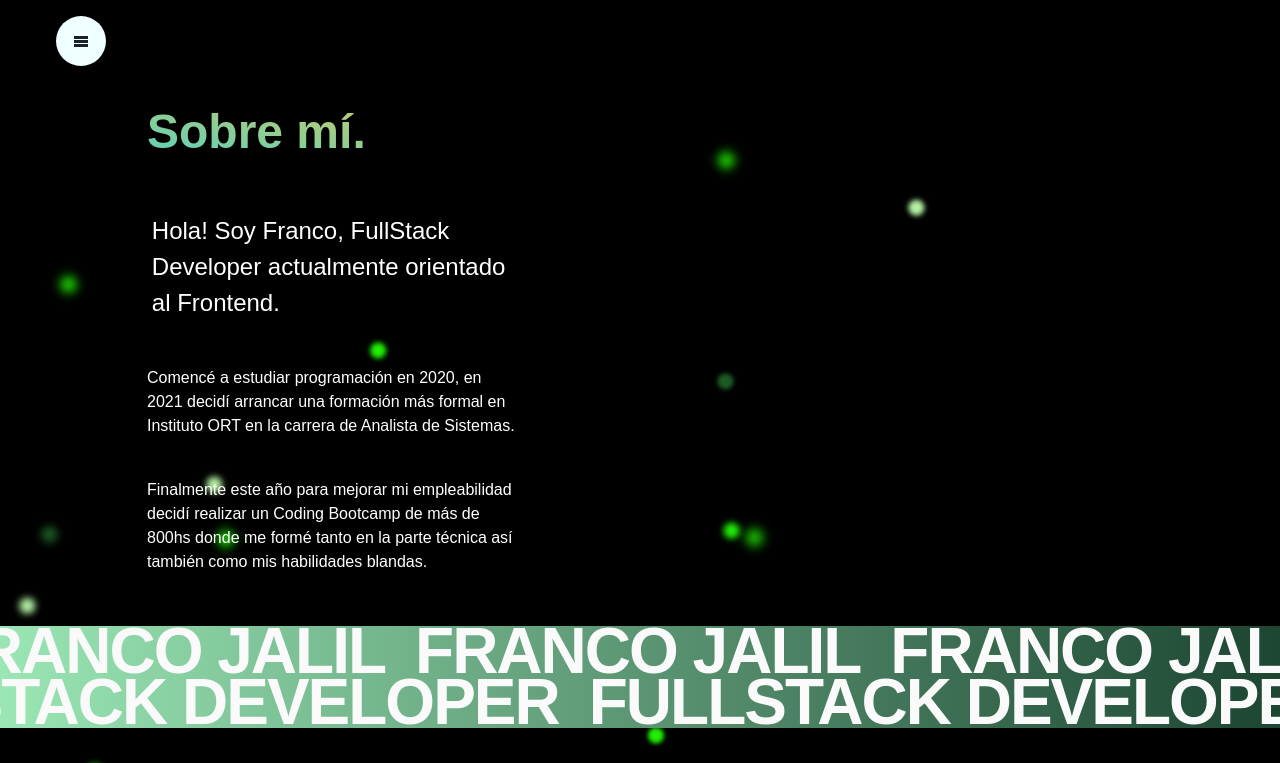
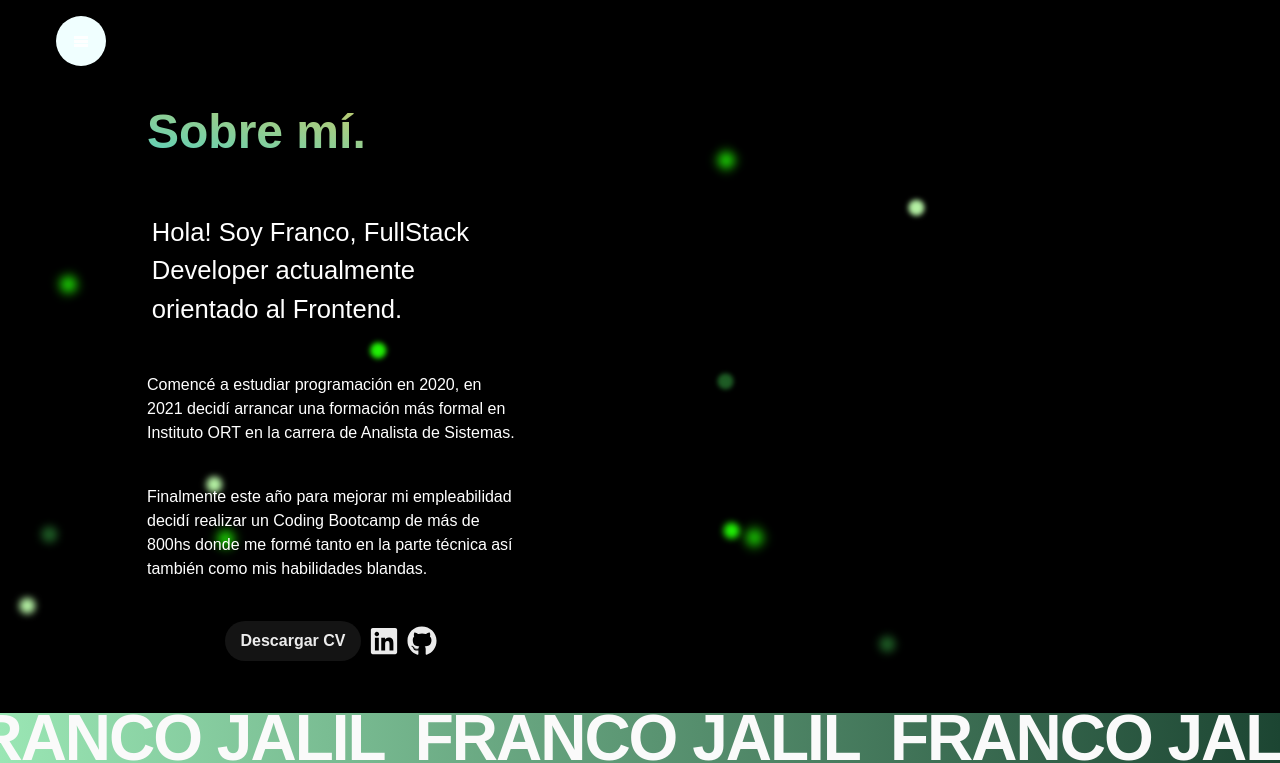
Before and after one commit to francojalil7/porfolio, a React (Create React App) app: page / in a window 1280 px wide. Shown: the top 763 px of the page. Built offline with nearby package versions, Linux system fonts and the light colour scheme.

Commit message:
add links int about me

```diff
--- a/src/App.tsx
+++ b/src/App.tsx
@@ -4,7 +4,7 @@ import Header from "./components/header/Texto";
 import NavBar from "./components/navbar/NavBar";
 import Slider from "./components/Slider";
 import AboutMe from "./components/AboutMe";
-import Proyects from "./components/Proyects";
+import Proyects from "./components/Projects";
 
 function App() {
   return (
--- a/src/components/AboutMe.tsx
+++ b/src/components/AboutMe.tsx
@@ -1,4 +1,5 @@
-import { Box, Stack, Text } from "@chakra-ui/react";
+import { Box, Button, Stack, Text } from "@chakra-ui/react";
+import { FaGithub, FaLinkedin } from "react-icons/fa";
 
 const AboutMe = () => {
   return (
@@ -20,7 +21,7 @@ const AboutMe = () => {
         >
           Sobre mí.
         </Text>
-        <Text color="white" m="1.3rem" fontSize="1.5rem">
+        <Text color="white" m="1.3rem" fontSize="1.6rem">
           Hola! Soy Franco, FullStack Developer actualmente orientado al
           Frontend.
         </Text>
@@ -34,6 +35,24 @@ const AboutMe = () => {
           Coding Bootcamp de más de 800hs donde me formé tanto en la parte
           técnica así también como mis habilidades blandas.
         </Text>
+        <Stack
+          direction={"row"}
+          m="1rem"
+          justifyContent={"center"}
+          alignItems="center"
+        >
+          <a href="https://drive.google.com/file/d/1I80vpy7QR3BA3ab6GdB9-FQzunfwibBV/view?usp=sharing" target={"_blank"}><Button borderRadius={"20px"} m="0">
+            Descargar CV
+          </Button></a>
+
+          <a href="https://www.linkedin.com/in/francojalil/" target={"_blank"}>
+            <FaLinkedin size="30px" />
+          </a>
+
+          <a href="https://github.com/francojalil7" target={"_blank"}>
+            <FaGithub size="30px" />
+          </a>
+        </Stack>
       </Stack>
     </Box>
   );
--- a/src/components/Proyects.tsx
+++ b/src/components/Projects.tsx
@@ -1,5 +1,5 @@
 import { Stack, Text } from "@chakra-ui/react";
-import Proyect from "../commons/Proyect";
+import Proyect from "../commons/Project";
 
 const Proyects = () => {
   return (
@@ -11,12 +11,12 @@ const Proyects = () => {
         m="1rem"
         fontWeight="extrabold"
       >
-        Mis Proyectos
+        Mis Proyectos.
       </Text>
       <Text color="white" m="1.3rem" fontSize="1.5rem">
         En esta sección encontrarás todos los proyectos en los que trabajé.
       </Text>
-      <Proyect/>
+      <Proyect />
     </Stack>
   );
 };
--- a/src/myTheme.ts
+++ b/src/myTheme.ts
@@ -1,8 +1,7 @@
 import { extendTheme } from "@chakra-ui/react";
 
 const config = {
-  initialColorMode: "light",
-  useSystemColorMode: false,
+  initialColorMode: "dark",
 };
 const myTheme = extendTheme({ config });
 
```
Also changed, not shown: src/commons/Project.tsx (renamed from src/commons/Proyect.tsx, +8 -2 lines), src/utils/projects.ts (renamed from src/utils/proyects.ts, +5 -3 lines), src/interfaces/projects.ts (renamed from src/interfaces/proyects.ts).
